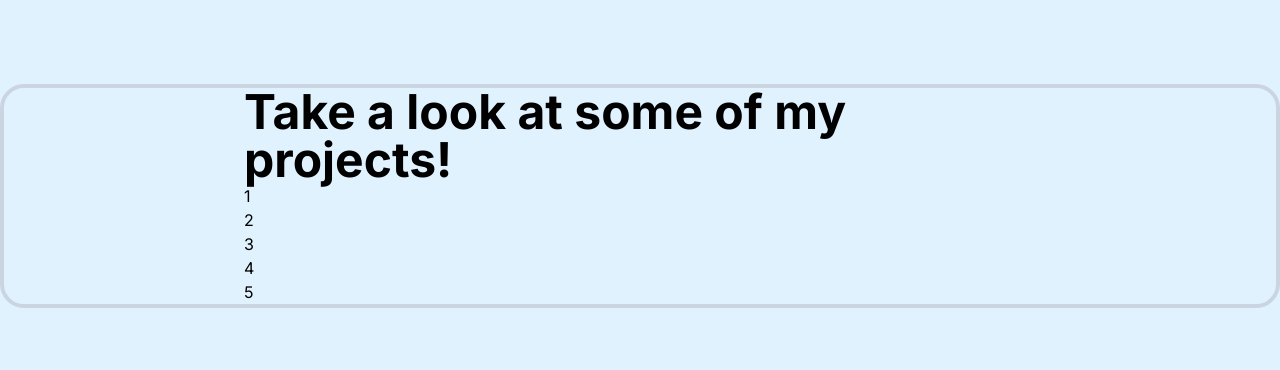
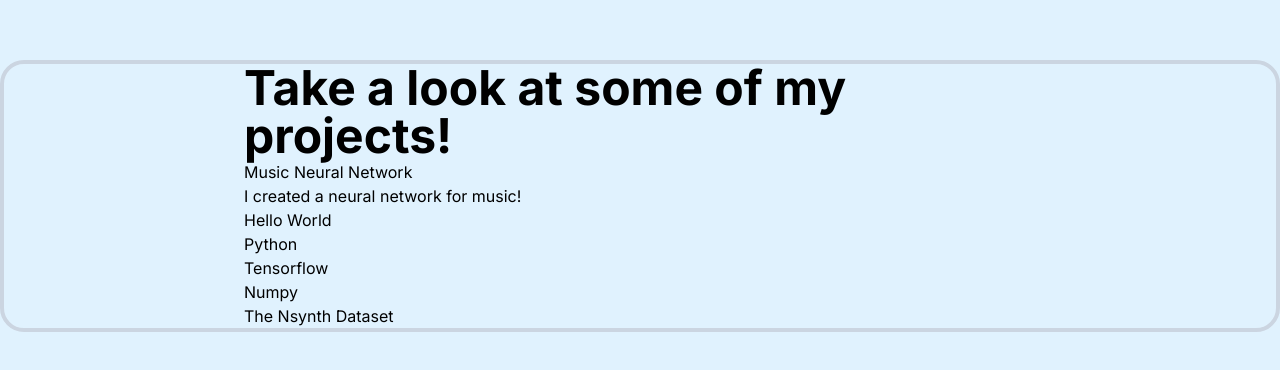
Before and after one commit to kjagannath3/next-website, a Next.js app: page / in a window 1280 px wide. Shown: the part 1092-1462 px from the top of the page. Built offline with nearby package versions, Linux system fonts and the light colour scheme.

Commit message:
Need to figure out what is going on with Fugitive

```diff
--- a/app/components.tsx
+++ b/app/components.tsx
@@ -1,4 +1,5 @@
 import Image from "next/image";
+import { NeuralNet } from "./projectInfo";
 
 export function NameIcon() {
   return (
@@ -30,16 +31,7 @@ export function BlurbName() {
   );
 }
 
-
-export function Project() {
-
-
-}
 export function ProjectsList() {
-  const numbers = [1, 2, 3, 4, 5];
-  const listOfNums = numbers.map((number) => {
-    return <li>{number}</li>;
-  });
   return (
     <div className="grid w-full justify-center items-center h-screen">
       <div className="grid w-full px-60 border-solid border-4 border-slate-300 rounded-3xl">
@@ -48,21 +40,15 @@ export function ProjectsList() {
           {" "}
           Take a look at some of my projects!
         </h1>
-        <div>
+        <div className="flex">
           <ul>
-            <li>1</li>
-            <li>2</li>
-            <li>3</li>
-            <li>4</li>
-            <li>5</li>
+                        <NeuralNet />
           </ul>
         </div>
       </div>
     </div>
   );
 }
-
-
 
 export function ResumeEmbed() {
   return (
```
